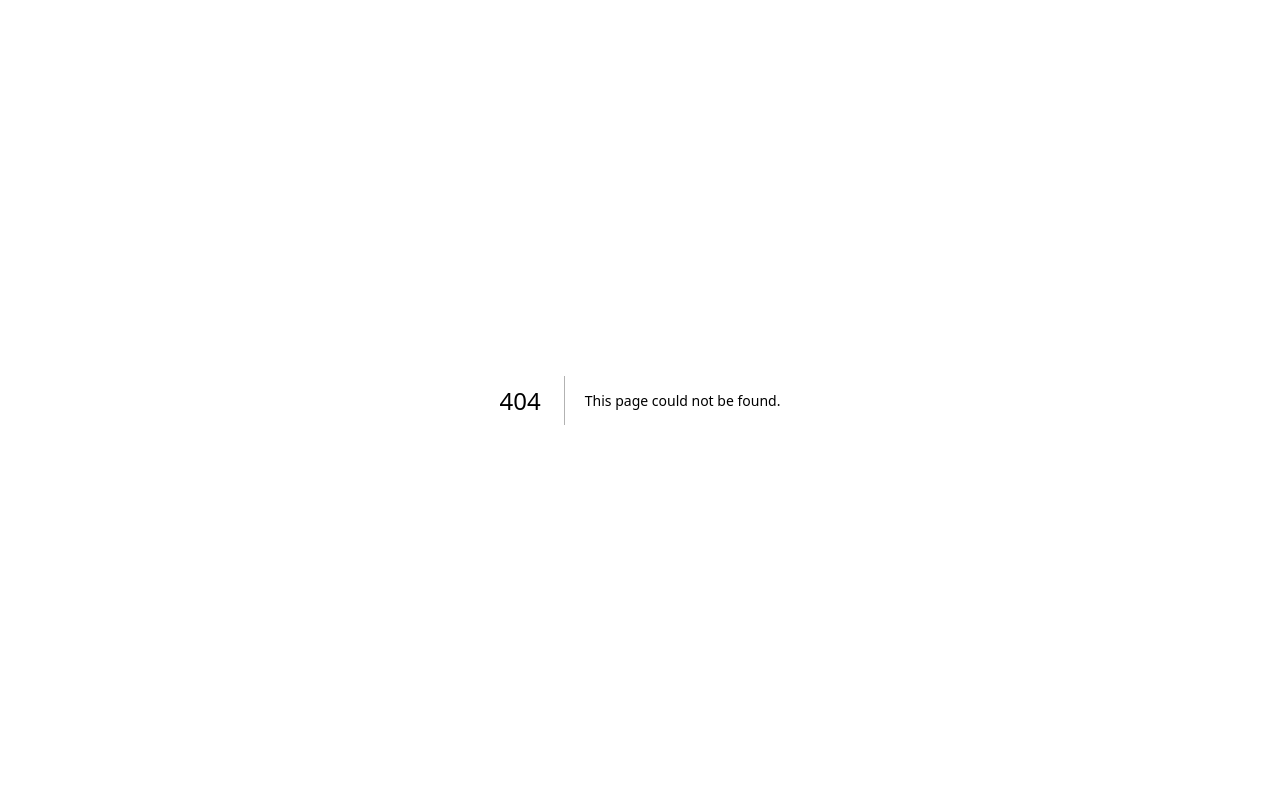
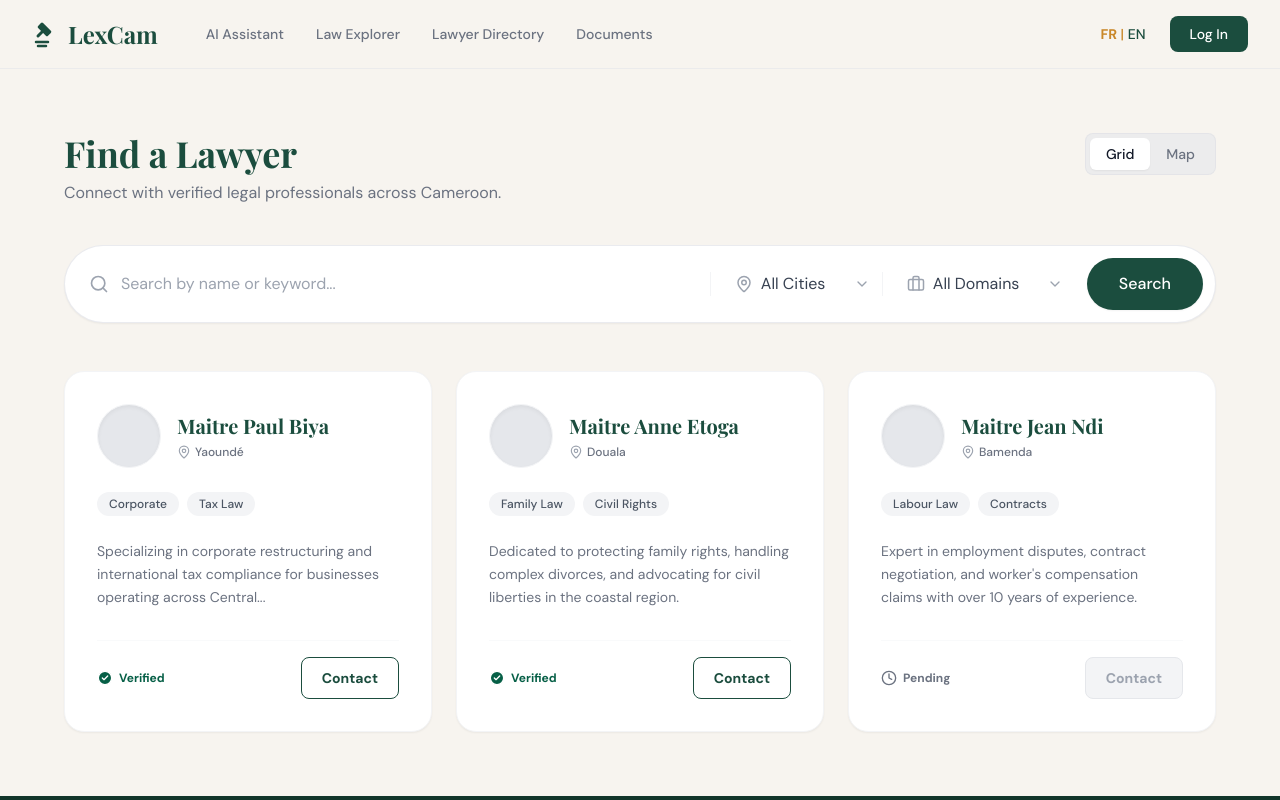
Before and after one commit to chewi-clinton/LexCamAI, a Next.js app in the folder frontend/: page /lawyer in a window 1280 px wide. Before the commit this address had no page. Shown: the top 800 px of the page. Built offline with nearby package versions, Linux system fonts and the light colour scheme.

Commit message:
lawyer directory with search and filters

```diff
--- /dev/null
+++ b/frontend/src/app/(main)/lawyer/page.jsx
@@ -0,0 +1,162 @@
+import { Search, MapPin, Briefcase, CheckCircle2, Clock, ChevronDown } from 'lucide-react';
+import Header from '@/components/layout/Header';
+import Footer from '@/components/layout/Footer';
+
+export default function LawyerDirectory() {
+  const lawyers = [
+    {
+      name: 'Maitre Paul Biya',
+      location: 'Yaoundé',
+      specialties: ['Corporate', 'Tax Law'],
+      bio: 'Specializing in corporate restructuring and international tax compliance for businesses operating across Central...',
+      status: 'Verified',
+    },
+    {
+      name: 'Maitre Anne Etoga',
+      location: 'Douala',
+      specialties: ['Family Law', 'Civil Rights'],
+      bio: 'Dedicated to protecting family rights, handling complex divorces, and advocating for civil liberties in the coastal region.',
+      status: 'Verified',
+    },
+    {
+      name: 'Maitre Jean Ndi',
+      location: 'Bamenda',
+      specialties: ['Labour Law', 'Contracts'],
+      bio: "Expert in employment disputes, contract negotiation, and worker's compensation claims with over 10 years of experience.",
+      status: 'Pending',
+    },
+  ];
+
+  return (
+    <div className="min-h-screen bg-background font-sans flex flex-col">
+      <Header activePage="lawyers" />
+
+      <div className="py-16 px-6 md:px-16 flex-1">
+        <div className="max-w-6xl mx-auto">
+
+          {/* Header Block with View Toggle */}
+          <div className="flex flex-col sm:flex-row justify-between sm:items-start gap-4 mb-10">
+            <div>
+              <h2 className="font-serif text-4xl font-bold text-primary mb-2">
+                Find a Lawyer
+              </h2>
+              <p className="text-muted text-sm md:text-base">
+                Connect with verified legal professionals across Cameroon.
+              </p>
+            </div>
+
+            <div className="bg-gray-200/60 p-1 rounded-lg flex items-center self-start text-sm font-medium border border-gray-300/30">
+              <button className="bg-surface text-gray-900 px-4 py-1.5 rounded-md shadow-sm">
+                Grid
+              </button>
+              <button className="text-muted hover:text-gray-900 px-4 py-1.5 transition-colors">
+                Map
+              </button>
+            </div>
+          </div>
+
+          {/* Search Bar */}
+          <div className="bg-surface rounded-2xl md:rounded-full shadow-sm border border-gray-200/80 p-3 mb-12">
+            <div className="flex flex-col lg:flex-row gap-3 items-stretch lg:items-center">
+
+              <div className="flex items-center gap-3 pl-3 flex-1 border-b lg:border-b-0 lg:border-r border-gray-100 pb-3 lg:pb-0">
+                <Search className="text-gray-400 flex-shrink-0" size={20} />
+                <input
+                  type="text"
+                  placeholder="Search by name or keyword..."
+                  className="w-full bg-transparent outline-none text-gray-800 placeholder:text-gray-400 text-sm md:text-base"
+                />
+              </div>
+
+              <div className="flex items-center justify-between px-3 py-2 lg:py-0 border-b lg:border-b-0 lg:border-r border-gray-100 cursor-pointer text-gray-700 hover:text-gray-900 min-w-[160px]">
+                <div className="flex items-center gap-2 text-sm md:text-base">
+                  <MapPin size={18} className="text-gray-400" />
+                  <span>All Cities</span>
+                </div>
+                <ChevronDown size={16} className="text-gray-400" />
+              </div>
+
+              <div className="flex items-center justify-between px-3 py-2 lg:py-0 cursor-pointer text-gray-700 hover:text-gray-900 min-w-[180px]">
+                <div className="flex items-center gap-2 text-sm md:text-base">
+                  <Briefcase size={18} className="text-gray-400" />
+                  <span>All Domains</span>
+                </div>
+                <ChevronDown size={16} className="text-gray-400" />
+              </div>
+
+              <button className="bg-primary hover:bg-primary-light transition-colors text-white font-medium rounded-xl lg:rounded-full px-8 py-3.5 text-sm md:text-base shadow-sm">
+                Search
+              </button>
+
+            </div>
+          </div>
+
+          {/* Directory Grid */}
+          <div className="grid grid-cols-1 md:grid-cols-3 gap-6">
+            {lawyers.map((lawyer, index) => (
+              <div
+                key={index}
+                className="bg-surface border border-gray-100 shadow-sm rounded-2xl p-6 md:p-8 flex flex-col justify-between hover:shadow-md transition-shadow"
+              >
+                <div>
+                  <div className="flex items-center gap-4 mb-6">
+                    <div className="w-16 h-16 rounded-full bg-gray-200 flex-shrink-0 border border-gray-100 shadow-inner" />
+                    <div>
+                      <h3 className="font-serif text-xl font-bold text-primary leading-snug">
+                        {lawyer.name}
+                      </h3>
+                      <div className="flex items-center gap-1 text-xs text-muted font-medium mt-1">
+                        <MapPin size={14} className="text-gray-400" />
+                        <span>{lawyer.location}</span>
+                      </div>
+                    </div>
+                  </div>
+
+                  <div className="flex flex-wrap gap-2 mb-6">
+                    {lawyer.specialties.map((spec, i) => (
+                      <span key={i} className="px-3 py-1 bg-gray-100 text-gray-600 rounded-full text-xs font-medium">
+                        {spec}
+                      </span>
+                    ))}
+                  </div>
+
+                  <p className="text-muted text-sm leading-relaxed mb-8">
+                    {lawyer.bio}
+                  </p>
+                </div>
+
+                <div className="flex items-center justify-between gap-4 pt-4 border-t border-gray-50 mt-auto">
+                  {lawyer.status === 'Verified' ? (
+                    <div className="flex items-center gap-1.5 text-emerald-800 text-xs font-bold">
+                      <CheckCircle2 size={16} className="fill-emerald-800 text-white" />
+                      <span>Verified</span>
+                    </div>
+                  ) : (
+                    <div className="flex items-center gap-1.5 text-gray-500 text-xs font-bold">
+                      <Clock size={16} />
+                      <span>Pending</span>
+                    </div>
+                  )}
+
+                  <button
+                    disabled={lawyer.status !== 'Verified'}
+                    className={`px-5 py-2.5 rounded-lg border font-bold text-sm transition-colors ${
+                      lawyer.status === 'Verified'
+                        ? 'border-primary text-primary hover:bg-primary/5 cursor-pointer'
+                        : 'border-gray-200 bg-gray-100 text-gray-400 cursor-not-allowed'
+                    }`}
+                  >
+                    Contact
+                  </button>
+                </div>
+              </div>
+            ))}
+          </div>
+
+        </div>
+      </div>
+
+      <Footer />
+    </div>
+  );
+}
```
